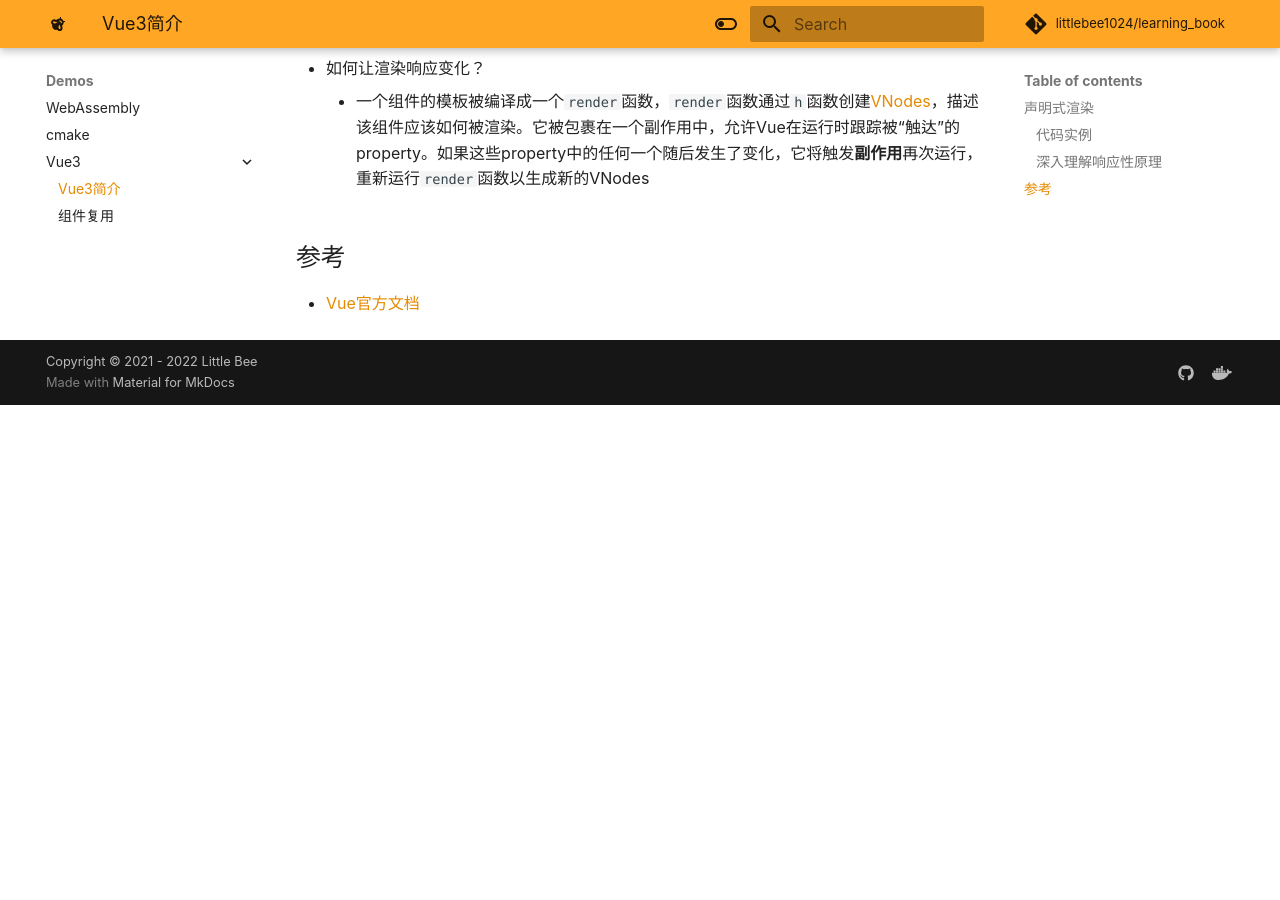
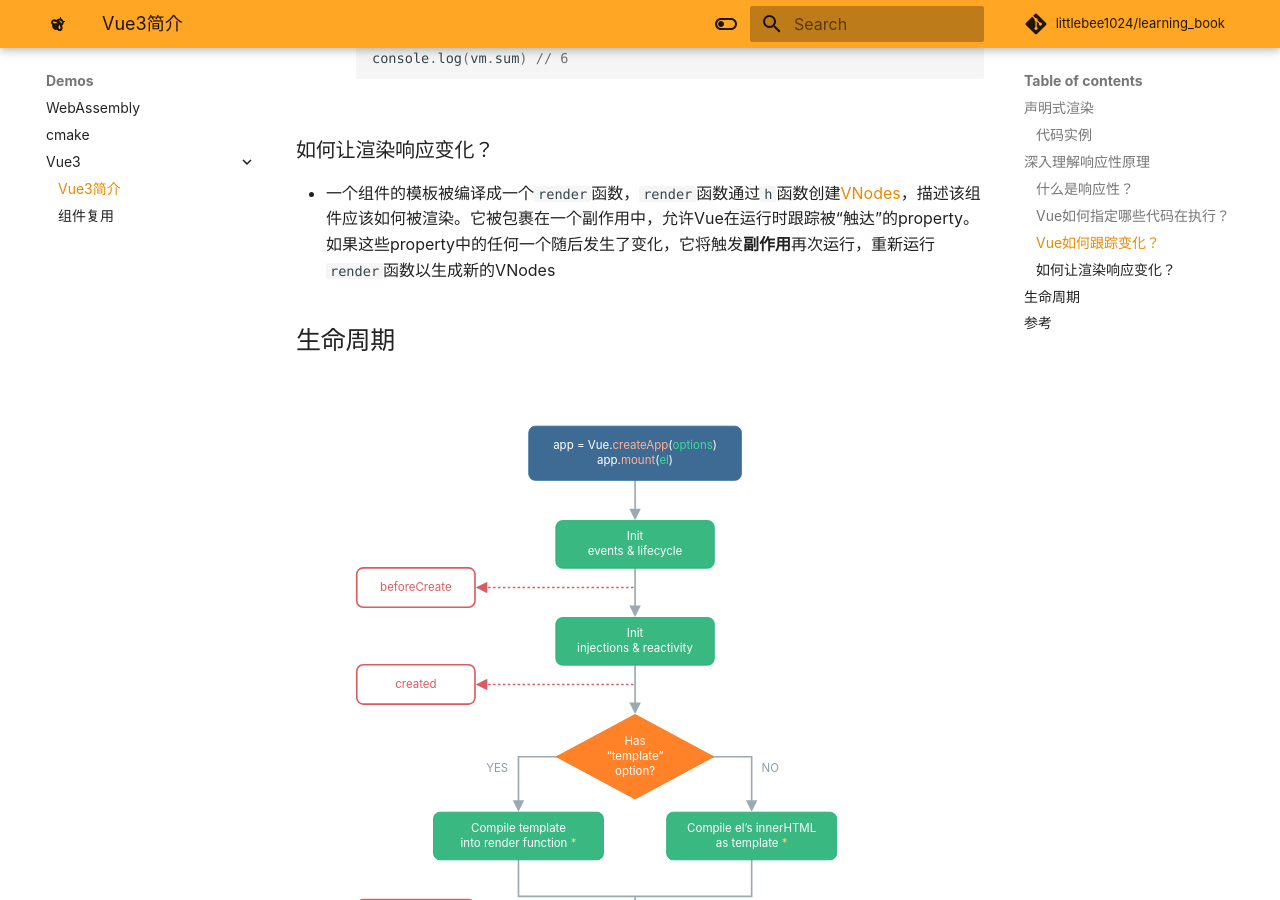
Before and after one commit to LittleBee1024/learning_book, an MkDocs documentation site: the page built from docs/demos/vue/intro/README.md, in a window 1280 px wide and 900 px high, scrolled down 3610 px. Built offline with MkDocs 1.6.1 and Material for MkDocs 9.7.7, drawn with Linux system fonts in a browser that asks for light colours; some web fonts are replaced; comment, search, counter and statistics services are not loaded; before the commit the page ends 4015 px from its top, so only the background shows below that.

````diff
--- a/docs/demos/vue/intro/README.md
+++ b/docs/demos/vue/intro/README.md
@@ -1,6 +1,6 @@
 # Vue3简介
 
-> 介绍`Vue3.0`的基本用法和响应性模型，所有样例可在[GitHub仓库](https://github.com/LittleBee1024/learning_book/tree/main/docs/demos/vue/code)中找到
+> 介绍`Vue3.0`的基本用法和响应性模型，所有样例可在[GitHub仓库](https://github.com/LittleBee1024/learning_book/tree/main/docs/demos/vue/intro/code)中找到
 
 ## 声明式渲染
 ### [代码实例](./code/decl_render)
@@ -37,77 +37,79 @@
         const vm = app.mount('#app')
         ```
 
-### 深入理解响应性原理
+## 深入理解响应性原理
 Vue最独特的特性是其非入侵性的[响应性系统](https://v3.cn.vuejs.org/guide/reactivity.html)，响应性系统需要解决以下几个问题：
 
-* 什么是响应性？
-    * 简单来说，响应性系统中的各组件能感知到其他相关组件的变化，更新自己的状态。例如：`sum = val1 + val2`作为一个响应系统，我们需要在读写时做额外的事情(**副作用**)，从而将`sum`和`val1, val2`绑定：
-        * 当一个值被读取时进行追踪
-            * 响应性系统的读操作是有**副作用**的。例如，当读取`sum`的值时，需要追踪读操作的依赖`val1`和`val2`，记录依赖关系
-        * 当某个值改变时进行检测，重新运行代码来读取原始值
-            * 同样，响应系统的写操作也有同样的**副作用**。例如，当`val1`或者`val2`发生变化时，需要检测这个写操作的依赖`sum`，再次运行`sum = val1 + val2`来更新`sum`的值
+### 什么是响应性？
+* 简单来说，响应性系统中的各组件能感知到其他相关组件的变化，更新自己的状态。例如：`sum = val1 + val2`作为一个响应系统，我们需要在读写时做额外的事情(**副作用**)，从而将`sum`和`val1, val2`绑定：
+    * 当一个值被读取时进行追踪
+        * 响应性系统的读操作是有**副作用**的。例如，当读取`sum`的值时，需要追踪读操作的依赖`val1`和`val2`，记录依赖关系
+    * 当某个值改变时进行检测，重新运行代码来读取原始值
+        * 同样，响应系统的写操作也有同样的**副作用**。例如，当`val1`或者`val2`发生变化时，需要检测这个写操作的依赖`sum`，再次运行`sum = val1 + val2`来更新`sum`的值
 
-* Vue如何指定哪些代码在执行？
-    * 上面的例子中的**副作用**`sum = val1 + val2`被包裹在一个函数`updateSum`中。当在数值变化时，响应性系统能随时执行相应的**副作用**
+### Vue如何指定哪些代码在执行？
+* 上面的例子中的**副作用**`sum = val1 + val2`被包裹在一个函数`updateSum`中。当在数值变化时，响应性系统能随时执行相应的**副作用**
+```js
+const updateSum = () => {
+    sum = val1 + val2
+}
+```
+
+### Vue如何跟踪变化？
+* **副作用**按照上述方法被准备好后，需要解决的问题是：Vue是如何知道哪个**副作用**，应该在何时运行，并能在需要时再次执行它？
+* Vue会将一个组件的`data`函数返回的对象包裹在一个带有`get`和`set`处理程序的[Proxy](https://developer.mozilla.org/en-US/docs/Web/JavaScript/Reference/Global_Objects/Proxy)中，Proxy 是一个对象，它包装了另一个对象，存储为`this.$data`，并允许你拦截对该对象的任何交互。
+```js
+const dinner = {
+    meal: 'tacos'
+}
+
+const handler = {
+    get(target, property, receiver) {
+        track(target, property)
+        return Reflect.get(...arguments)
+    },
+    set(target, property, value, receiver) {
+        trigger(target, property)
+        return Reflect.set(...arguments)
+    }
+}
+
+const proxy = new Proxy(dinner, handler)
+console.log(proxy.meal)
+```
+* 以上面的代码为例，
+    * 当一个值被读取时进行追踪：
+        * proxy的`get`处理函数中`track`函数记录了该property和当前副作用
+    * 当某个值改变时进行检测，重新运行代码来读取原始值：
+        * proxy的`set`处理函数中`trigger`函数查找哪些副作用依赖于该property并执行它们
+* 下面我们用一个组件表达响应系统`sum = val1 + val2`
+    * `data`返回的对象将被包裹在响应式代理中，并存储为`this.$data`。Property`this.val1`和`this.val2`分别是`this.$data.val1`和`this.$data.val2`的别名，因此它们通过相同的代理
+    * Vue将把`sum`的函数包裹在一个副作用中。当我们试图访问`this.sum`时，它将运行该副作用来计算数值。包裹`$data`的响应式代理将会追踪到，当副作用运行时，property`val1`和`val2`被读取了
     ```js
-    const updateSum = () => {
-        sum = val1 + val2
+    const vm = createApp({
+    data() {
+        return {
+            val1: 2,
+            val2: 3
+        }
+    },
+    computed: {
+        sum() {
+            return this.val1 + this.val2
+        }
     }
+    }).mount('#app')
+
+    console.log(vm.sum) // 5
+    vm.val1 = 3
+    console.log(vm.sum) // 6
     ```
 
-* Vue如何跟踪变化？
-    * **副作用**按照上述方法被准备好后，需要解决的问题是：Vue是如何知道哪个**副作用**，应该在何时运行，并能在需要时再次执行它？
-    * Vue会将一个组件的`data`函数返回的对象包裹在一个带有`get`和`set`处理程序的[Proxy](https://developer.mozilla.org/en-US/docs/Web/JavaScript/Reference/Global_Objects/Proxy)中，Proxy 是一个对象，它包装了另一个对象，存储为`this.$data`，并允许你拦截对该对象的任何交互。
-    ```js
-    const dinner = {
-        meal: 'tacos'
-    }
+### 如何让渲染响应变化？
+* 一个组件的模板被编译成一个`render`函数，`render`函数通过`h`函数创建[VNodes](https://v3.cn.vuejs.org/guide/render-function.html#%E8%99%9A%E6%8B%9F-dom-%E6%A0%91)，描述该组件应该如何被渲染。它被包裹在一个副作用中，允许Vue在运行时跟踪被“触达”的property。如果这些property中的任何一个随后发生了变化，它将触发**副作用**再次运行，重新运行`render`函数以生成新的VNodes
 
-    const handler = {
-        get(target, property, receiver) {
-            track(target, property)
-            return Reflect.get(...arguments)
-        },
-        set(target, property, value, receiver) {
-            trigger(target, property)
-            return Reflect.set(...arguments)
-        }
-    }
-
-    const proxy = new Proxy(dinner, handler)
-    console.log(proxy.meal)
-    ```
-    * 以上面的代码为例，
-        * 当一个值被读取时进行追踪：
-            * proxy的`get`处理函数中`track`函数记录了该property和当前副作用
-        * 当某个值改变时进行检测，重新运行代码来读取原始值：
-            * proxy的`set`处理函数中`trigger`函数查找哪些副作用依赖于该property并执行它们
-    * 下面我们用一个组件表达响应系统`sum = val1 + val2`
-        * `data`返回的对象将被包裹在响应式代理中，并存储为`this.$data`。Property`this.val1`和`this.val2`分别是`this.$data.val1`和`this.$data.val2`的别名，因此它们通过相同的代理
-        * Vue将把`sum`的函数包裹在一个副作用中。当我们试图访问`this.sum`时，它将运行该副作用来计算数值。包裹`$data`的响应式代理将会追踪到，当副作用运行时，property`val1`和`val2`被读取了
-        ```js
-        const vm = createApp({
-        data() {
-            return {
-                val1: 2,
-                val2: 3
-            }
-        },
-        computed: {
-            sum() {
-                return this.val1 + this.val2
-            }
-        }
-        }).mount('#app')
-
-        console.log(vm.sum) // 5
-        vm.val1 = 3
-        console.log(vm.sum) // 6
-        ```
-
-* 如何让渲染响应变化？
-    * 一个组件的模板被编译成一个`render`函数，`render`函数通过`h`函数创建[VNodes](https://v3.cn.vuejs.org/guide/render-function.html#%E8%99%9A%E6%8B%9F-dom-%E6%A0%91)，描述该组件应该如何被渲染。它被包裹在一个副作用中，允许Vue在运行时跟踪被“触达”的property。如果这些property中的任何一个随后发生了变化，它将触发**副作用**再次运行，重新运行`render`函数以生成新的VNodes
-
+## 生命周期
+![vue_lifecycle](images/vue_lifecycle.svg)
 
 ## 参考
 * [Vue官方文档](https://v3.cn.vuejs.org/guide/introduction.html)
````
Also changed, not shown: docs/demos/vue/components/README.md (+11 -9 lines), docs/demos/vue/components/code/emits/index.html (renamed from docs/demos/vue/components/code/components/emits/index.html), docs/demos/vue/components/code/emits/index.js (renamed from docs/demos/vue/components/code/components/emits/index.js), docs/demos/vue/components/code/props/index.html (renamed from docs/demos/vue/components/code/components/props/index.html), docs/demos/vue/components/code/props/index.js (renamed from docs/demos/vue/components/code/components/props/index.js), docs/demos/vue/components/code/v-bind/index.html (renamed from docs/demos/vue/components/code/components/v-bind/index.html), docs/demos/vue/components/code/v-for/index.html (renamed from docs/demos/vue/components/code/components/v-for/index.html), docs/demos/vue/components/code/v-if/index.html (renamed from docs/demos/vue/components/code/components/v-if/index.html), docs/demos/vue/intro/images/vue_lifecycle.svg (added).
